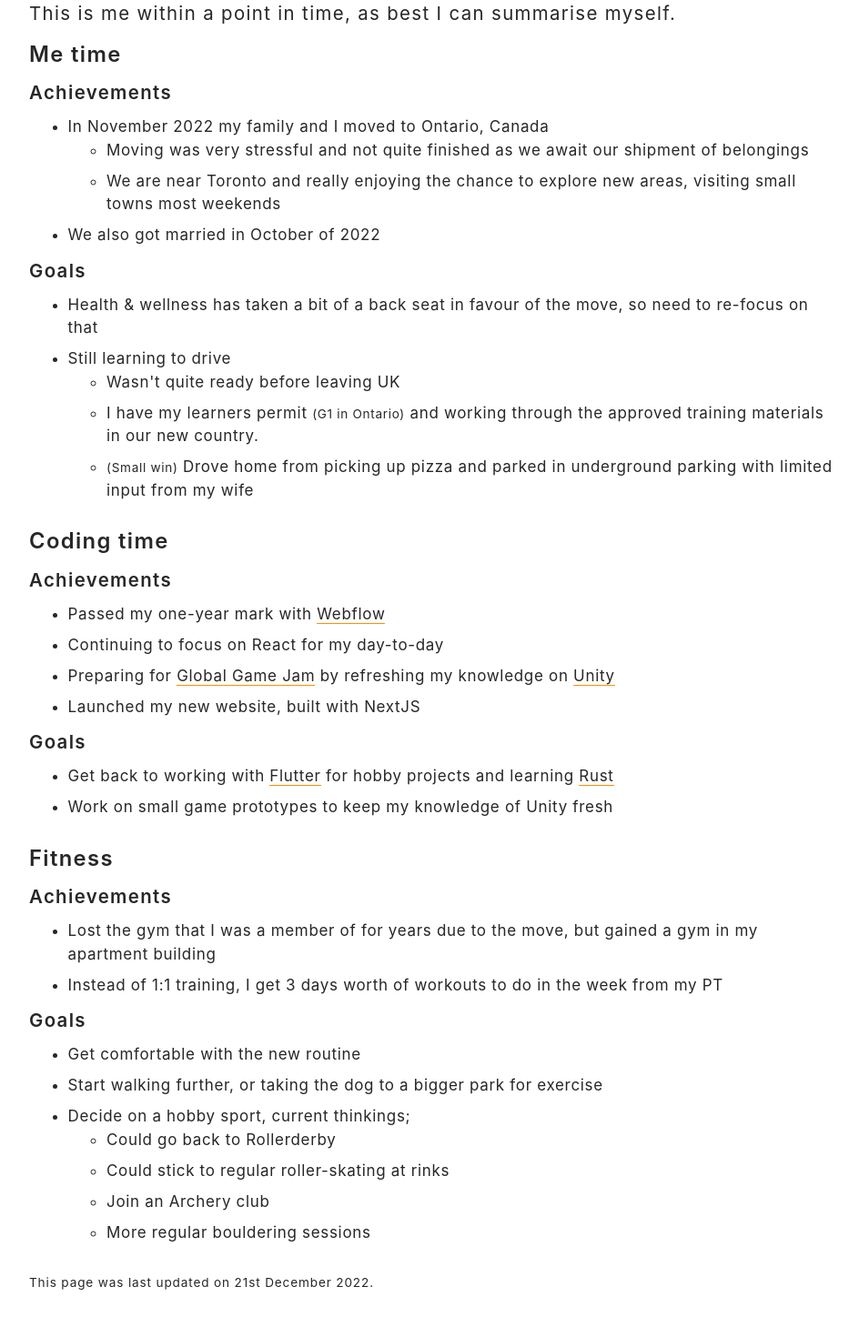
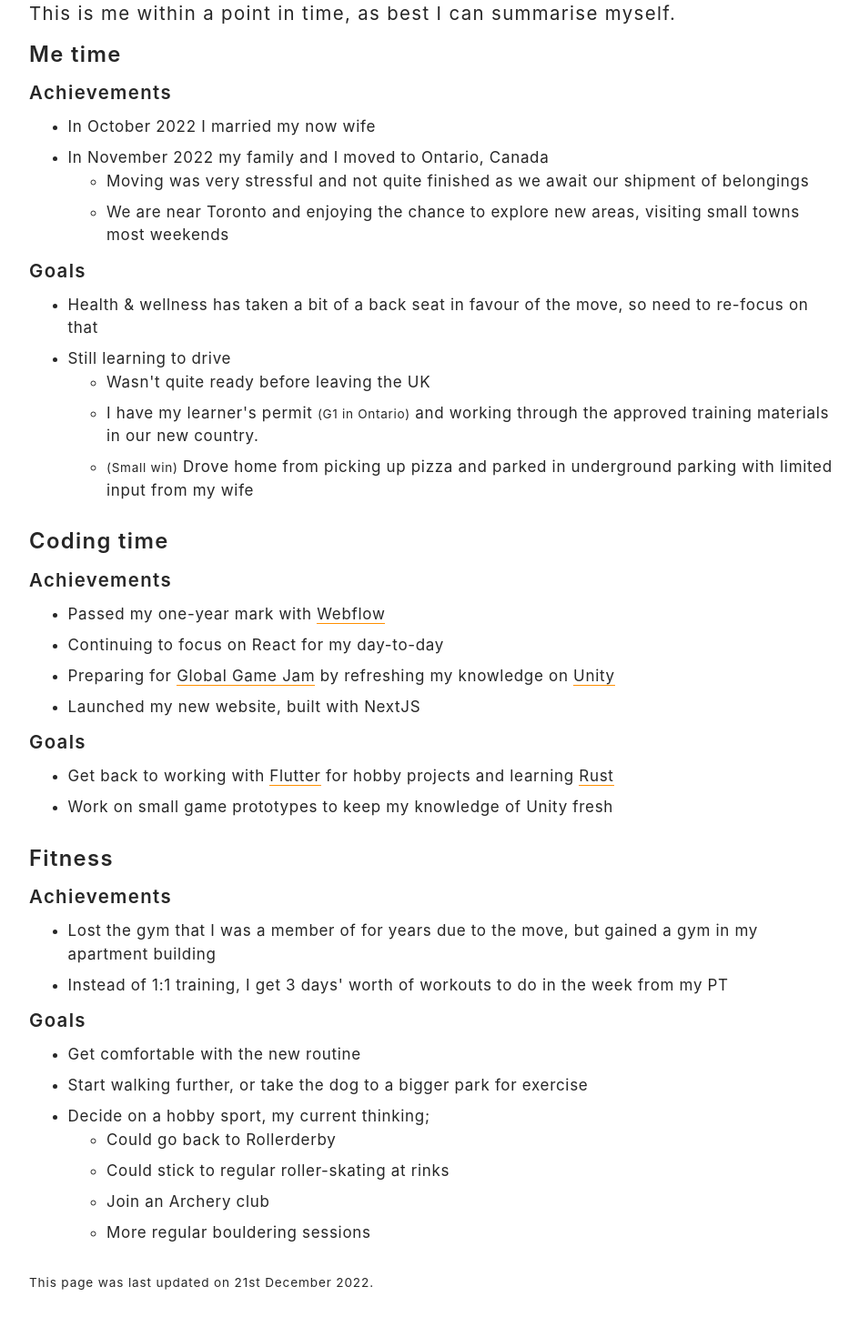
Before and after one commit to jondeaves/jondeaves, a Next.js app: page /now in a window 1280 px wide. Shown: the part 240-1710 px from the top of the page at 91% size, without its empty margins (162-1106 px from the left). Built offline with nearby package versions, Linux system fonts and the light colour scheme.

Commit message:
fix: grammer checks

```diff
--- a/pages/now.tsx
+++ b/pages/now.tsx
@@ -29,6 +29,7 @@ const Now: NextPage = () => {
         <h3 className="spaced-below-sm">Me time</h3>
         <h4>Achievements</h4>
         <ul>
+          <li>In October 2022 I married my now wife</li>
           <li>
             In November 2022 my family and I moved to Ontario, Canada
             <ul>
@@ -37,12 +38,11 @@ const Now: NextPage = () => {
                 shipment of belongings
               </li>
               <li>
-                We are near Toronto and really enjoying the chance to explore
-                new areas, visiting small towns most weekends
+                We are near Toronto and enjoying the chance to explore new
+                areas, visiting small towns most weekends
               </li>
             </ul>
           </li>
-          <li>We also got married in October of 2022</li>
         </ul>
 
         <h4>Goals</h4>
@@ -54,10 +54,10 @@ const Now: NextPage = () => {
           <li>
             Still learning to drive
             <ul>
-              <li>Wasn&apos;t quite ready before leaving UK</li>
+              <li>Wasn&apos;t quite ready before leaving the UK</li>
               <li>
-                I have my learners permit <small>(G1 in Ontario)</small> and
-                working through the approved training materials in our new
+                I have my learner&apos;s permit <small>(G1 in Ontario)</small>{" "}
+                and working through the approved training materials in our new
                 country.
               </li>
               <li>
@@ -109,8 +109,8 @@ const Now: NextPage = () => {
             gained a gym in my apartment building
           </li>
           <li>
-            Instead of 1:1 training, I get 3 days worth of workouts to do in the
-            week from my PT
+            Instead of 1:1 training, I get 3 days&apos; worth of workouts to do
+            in the week from my PT
           </li>
         </ul>
 
@@ -118,11 +118,10 @@ const Now: NextPage = () => {
         <ul>
           <li>Get comfortable with the new routine</li>
           <li>
-            Start walking further, or taking the dog to a bigger park for
-            exercise
+            Start walking further, or take the dog to a bigger park for exercise
           </li>
           <li>
-            Decide on a hobby sport, current thinkings;
+            Decide on a hobby sport, my current thinking;
             <ul>
               <li>Could go back to Rollerderby</li>
               <li>Could stick to regular roller-skating at rinks</li>
```
Also changed, not shown: components/Accordion/Accordion.tsx (+8 -2 lines), pages/index.tsx (+5 -5 lines), pages/resume.tsx (+7 -3 lines).
